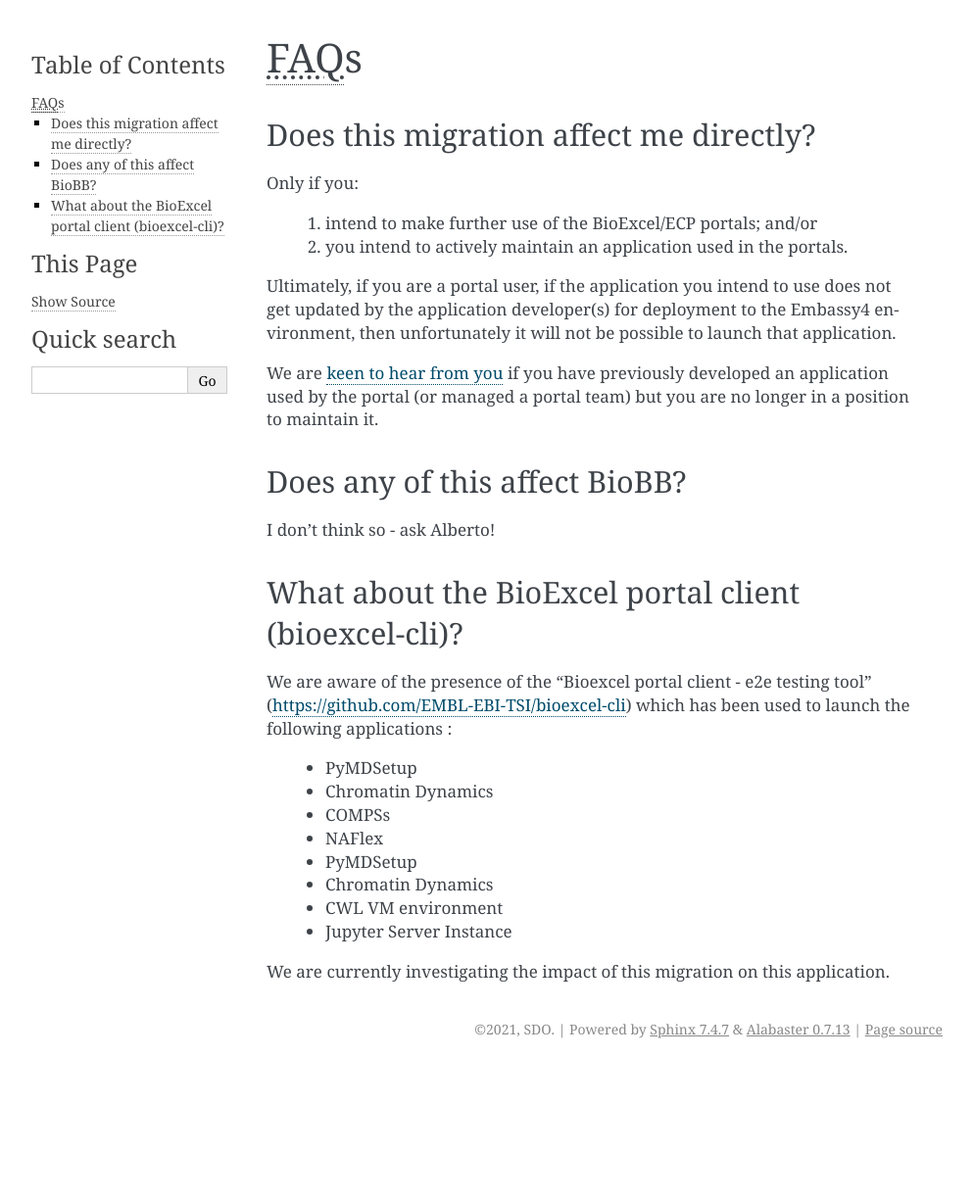
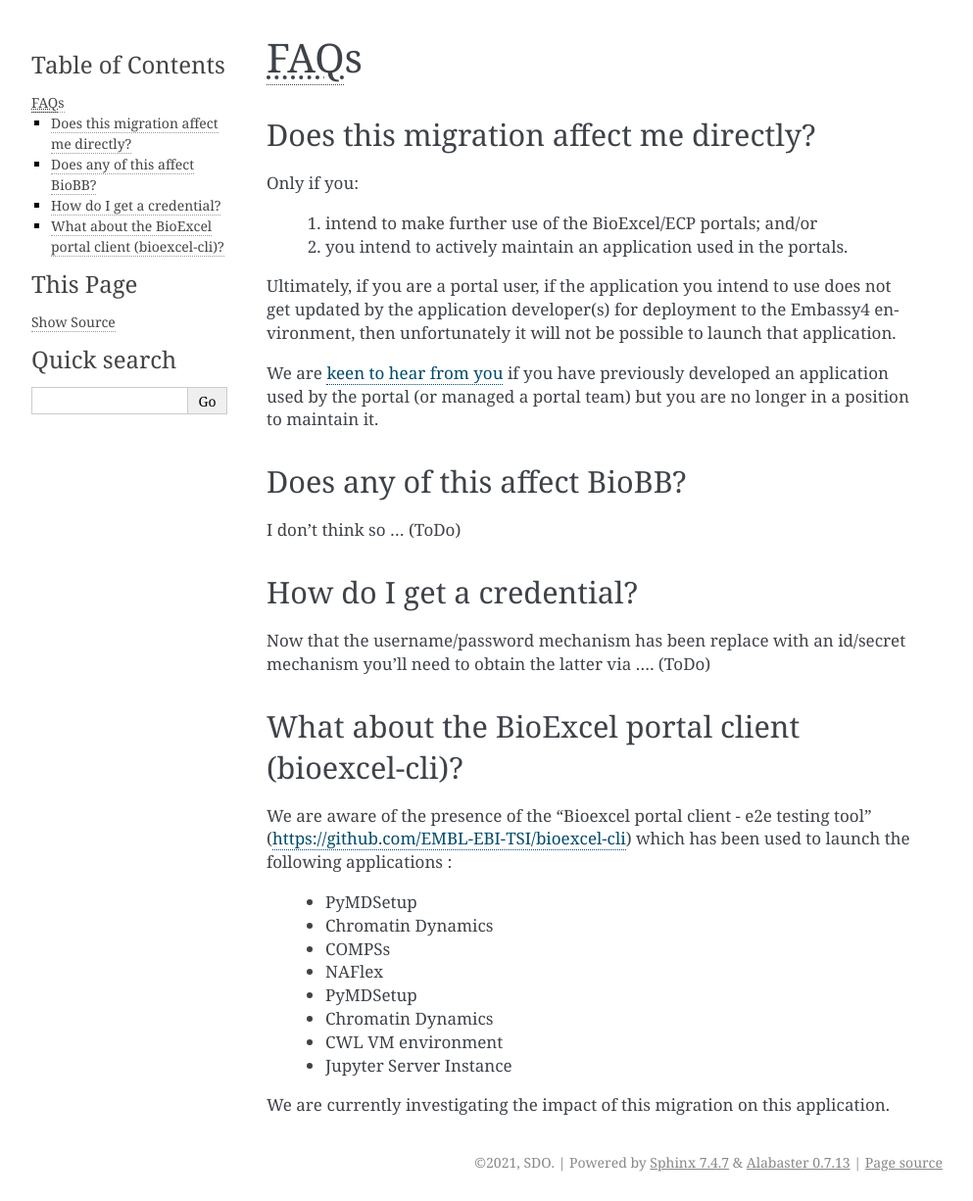
Before and after one commit to gef-ebi/to-embassy4, a Sphinx documentation site: the page built from docs/FAQ/index.rst, in a window 1280 px wide. Shown: the whole page at 98% size, without its empty margins (148-1141 px from the left). Built offline with Sphinx 7.4.7, drawn with Linux system fonts in a browser that asks for light colours; before the commit the page ends 1090 px from its top, so only the background shows below that.

Commit message:
New questions

```diff
--- a/docs/FAQ/index.rst
+++ b/docs/FAQ/index.rst
@@ -23,7 +23,13 @@
 Does any of this affect BioBB?
 ------------------------------
 
-I don't think so - ask Alberto!
+I don't think so ... (ToDo)
+
+How do I get a credential?
+--------------------------
+
+Now that the username/password mechanism has been replace with an id/secret mechanism you'll need
+to obtain the latter via .... (ToDo)
 
 What about the BioExcel portal client (bioexcel-cli)?
 -----------------------------------------------------
```
